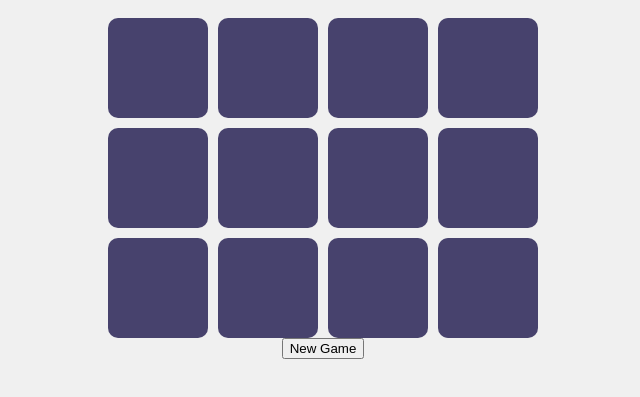
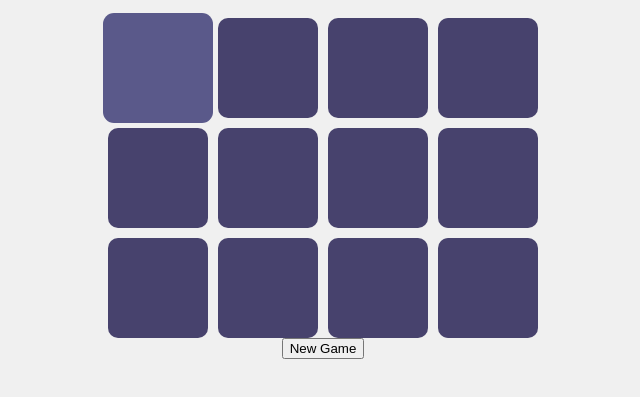
Before and after one commit to diya-git/Memory-block-game, a plain HTML site: page Memory-block-game-main/code/index.html in a window 1280 px wide. In both pictures the pointer is over the element 475 px from the left and 319 px from the top of the page. Shown: the part 251-648 px from the top of the page, without its empty margins (317-957 px from the left). Drawn offline with Linux system fonts and the light colour scheme.

Commit message:
(feat) add hover

```diff
--- a/Memory-block-game-main/code/styles.css
+++ b/Memory-block-game-main/code/styles.css
@@ -23,8 +23,13 @@ body {
     justify-content: center;
     align-items: center;
     cursor: pointer;
-    transition: transform 0.5s;
+    transition: transform 0.3s;
     position: relative;
+}
+
+.block:hover {
+    transform: scale(1.1);
+    background-color: #5a598a;
 }
 
 .block img {
```
